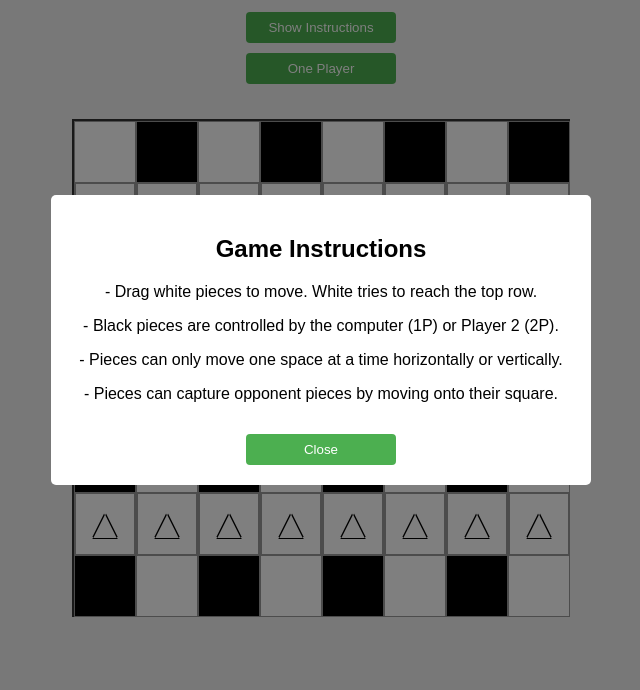
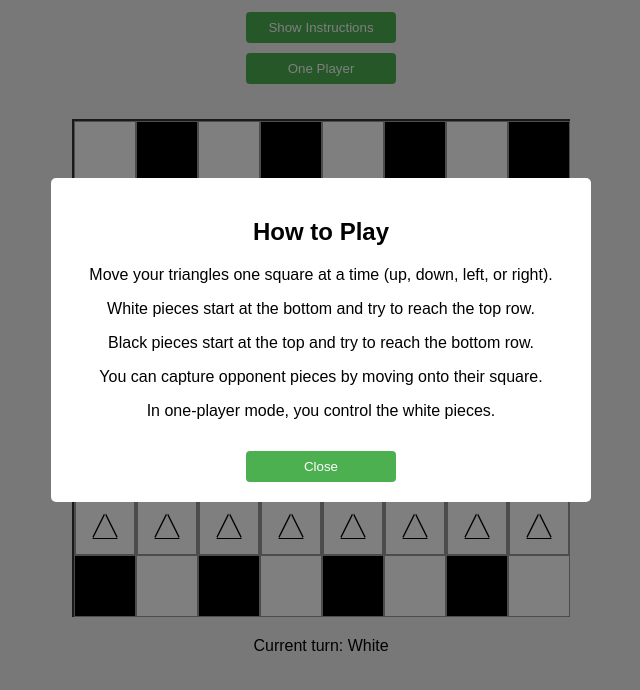
Before and after one commit to Xavier371/SC2, a plain HTML site: page index.html in a window 1280 px wide. Both pictures are taken after a click on the button "Show Instructions". Shown: the part 60-750 px from the top of the page, without its empty margins (319-959 px from the left). Drawn offline with Linux system fonts and the light colour scheme.

Commit message:
Update index.html

```diff
--- a/index.html
+++ b/index.html
@@ -7,22 +7,32 @@
     <link rel="stylesheet" href="styles.css">
 </head>
 <body>
-    <h1>Triangle Chess Game</h1>
-    <div class="button-container">
-        <button id="instructions-btn">Show Instructions</button>
-        <button id="mode-toggle-btn">One Player</button>
+    <div class="left-container">
+        <h1>Triangle Chess Game</h1>
+        <div class="button-container">
+            <button id="instructions-btn">Show Instructions</button>
+            <button id="mode-toggle-btn">One Player</button>
+        </div>
     </div>
+
+    <div class="right-container">
+        <div id="game-board"></div>
+    </div>
+
+    <div id="game-status"></div>
+
     <div id="instructions-popup" class="popup hidden">
         <div class="popup-content">
-            <h2>Game Instructions</h2>
-            <p>- Drag white pieces to move. White tries to reach the top row.</p>
-            <p>- Black pieces are controlled by the computer (1P) or Player 2 (2P).</p>
-            <p>- Pieces can only move one space at a time horizontally or vertically.</p>
-            <p>- Pieces can capture opponent pieces by moving onto their square.</p>
+            <h2>How to Play</h2>
+            <p>Move your triangles one square at a time (up, down, left, or right).</p>
+            <p>White pieces start at the bottom and try to reach the top row.</p>
+            <p>Black pieces start at the top and try to reach the bottom row.</p>
+            <p>You can capture opponent pieces by moving onto their square.</p>
+            <p>In one-player mode, you control the white pieces.</p>
             <button id="close-instructions-btn">Close</button>
         </div>
     </div>
-    <div id="game-board"></div>
+
     <script src="game.js"></script>
 </body>
 </html>
```
